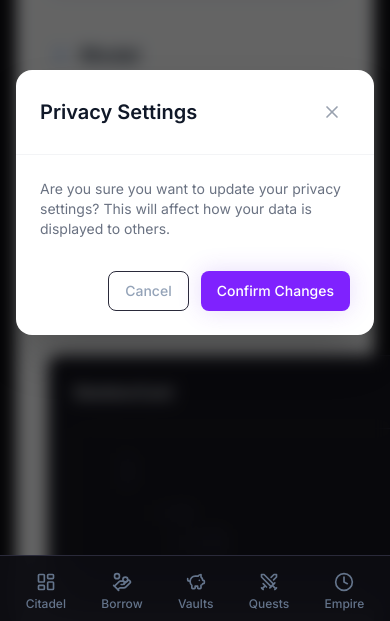
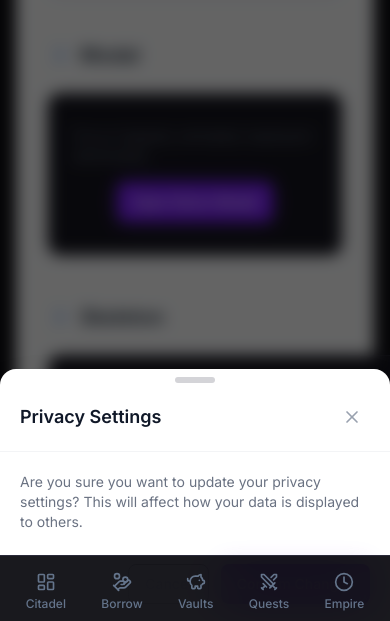
Before and after one commit to Ziza-Lend/ZizaLend, a Next.js app in the folder frontend/: page /en/ui-demo in a window 390 px wide. Both pictures are taken after a click on the button "Open Demo Modal". Shown: the part 2369-2990 px from the top of the page. Built offline with nearby package versions, Linux system fonts and the light colour scheme; no server answers.

Commit message:
feat(frontend): make Modal a bottom sheet on mobile screens
On small screens (< sm), Modal becomes a full-width bottom sheet anchored to the bottom with rounded top corners and slide-up animation. Desktop remains a centered dialog.

```diff
--- a/frontend/src/app/components/ui/Modal.tsx
+++ b/frontend/src/app/components/ui/Modal.tsx
@@ -2,8 +2,6 @@
 
 import * as React from "react";
 import { X } from "lucide-react";
-import { clsx, type ClassValue } from "clsx";
-import { twMerge } from "tailwind-merge";
 import { motion, AnimatePresence } from "framer-motion";
 import { useModalFocusTrap } from "../../hooks/useModalFocusTrap";
 
@@ -49,7 +47,7 @@ const Modal: React.FC<ModalProps> = ({
   return (
     <AnimatePresence>
       {isOpen && (
-        <div className="fixed inset-0 z-50 flex items-center justify-center p-4">
+        <div className="fixed inset-0 z-50 flex items-end justify-center sm:items-center sm:p-4">
           {/* Backdrop */}
           <motion.div
             initial={{ opacity: 0 }}
@@ -59,12 +57,12 @@ const Modal: React.FC<ModalProps> = ({
             onClick={onClose}
           />
 
-          {/* Modal Content */}
+          {/* Modal Content — Bottom sheet on mobile, centered dialog on desktop */}
           <motion.div
-            initial={{ opacity: 0, scale: 0.95 }}
-            animate={{ opacity: 1, scale: 1 }}
-            exit={{ opacity: 0, scale: 0.95 }}
-            transition={{ type: "spring", bounce: 0, duration: 0.3 }}
+            initial={{ opacity: 0, y: "100%" }}
+            animate={{ opacity: 1, y: 0 }}
+            exit={{ opacity: 0, y: "100%" }}
+            transition={{ type: "spring", stiffness: 400, damping: 35 }}
             ref={modalRef}
             role="dialog"
             aria-modal="true"
@@ -72,14 +70,20 @@ const Modal: React.FC<ModalProps> = ({
             aria-label={!title ? ariaLabel : undefined}
             tabIndex={-1}
             className={cn(
-              "relative w-full overflow-hidden rounded-2xl bg-white shadow-2xl dark:bg-zinc-950 dark:border dark:border-zinc-800 focus:outline-none",
+              "relative w-full overflow-hidden rounded-t-2xl bg-white shadow-2xl dark:bg-zinc-950 dark:border dark:border-zinc-800 focus:outline-none",
+              "sm:w-auto sm:rounded-2xl sm:max-h-[90vh]",
               sizeClasses[size],
               className,
             )}
           >
-            <div className="flex items-center justify-between border-b border-gray-100 p-6 dark:border-zinc-800">
+            {/* Mobile drag handle — visual cue for bottom sheet */}
+            <div className="flex justify-center pt-2 sm:hidden" aria-hidden="true">
+              <div className="h-1.5 w-10 rounded-full bg-zinc-300 dark:bg-zinc-700" />
+            </div>
+
+            <div className="flex items-center justify-between border-b border-gray-100 px-5 py-4 dark:border-zinc-800">
               {title && (
-                <h3 id={titleId} className="text-xl font-semibold text-gray-900 dark:text-zinc-100">
+                <h3 id={titleId} className="text-lg font-semibold text-gray-900 dark:text-zinc-100">
                   {title}
                 </h3>
               )}
@@ -87,12 +91,12 @@ const Modal: React.FC<ModalProps> = ({
                 ref={closeButtonRef}
                 onClick={onClose}
                 aria-label="Close modal"
-                className="rounded-full p-2 text-gray-400 hover:bg-gray-100 dark:hover:bg-zinc-900 dark:text-zinc-500"
+                className="ml-auto rounded-full p-2 text-gray-400 hover:bg-gray-100 dark:hover:bg-zinc-900 dark:text-zinc-500 transition-colors"
               >
                 <X size={20} />
               </button>
             </div>
-            <div className="p-6">{children}</div>
+            <div className="overflow-y-auto p-5 max-h-[70vh]">{children}</div>
           </motion.div>
         </div>
       )}
```
